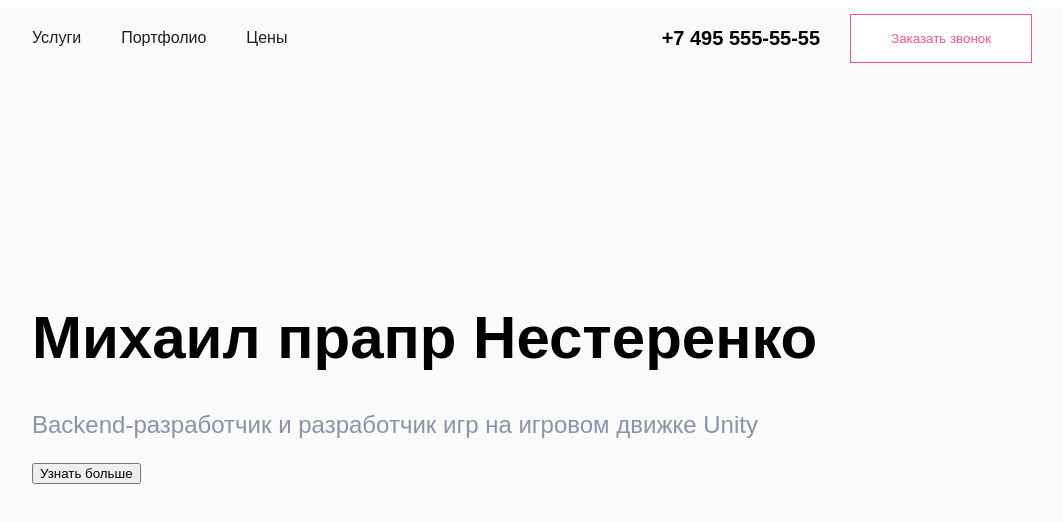
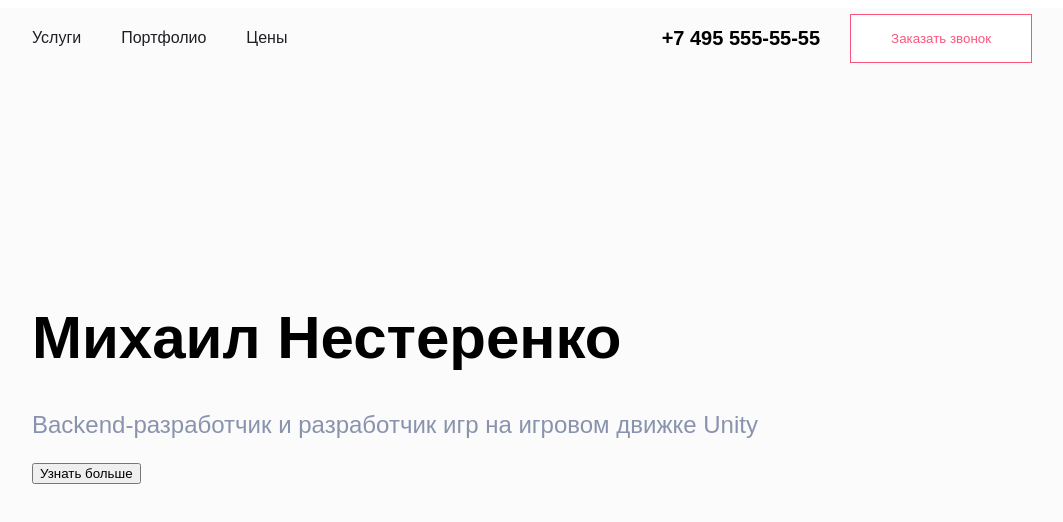
Before and after one commit to Bogdan-Programmer/Bogdan-Programmer.github.io, a plain HTML site: page index.html in a window 1280 px wide. Shown: the whole page, without its empty margins (108-1171 px from the left). Drawn offline with Linux system fonts and the light colour scheme.

Commit message:
Update index.html

```diff
--- a/index.html
+++ b/index.html
@@ -98,7 +98,7 @@
 				</div>
 			</div>
 			<div class="title-container">
-				<h1>Михаил прапр Нестеренко</h1>
+				<h1>Михаил Нестеренко</h1>
 				<h3>Backend-разработчик и разработчик игр на игровом движке Unity</h3>
 				<button>Узнать больше</button>
 			</div>
```
